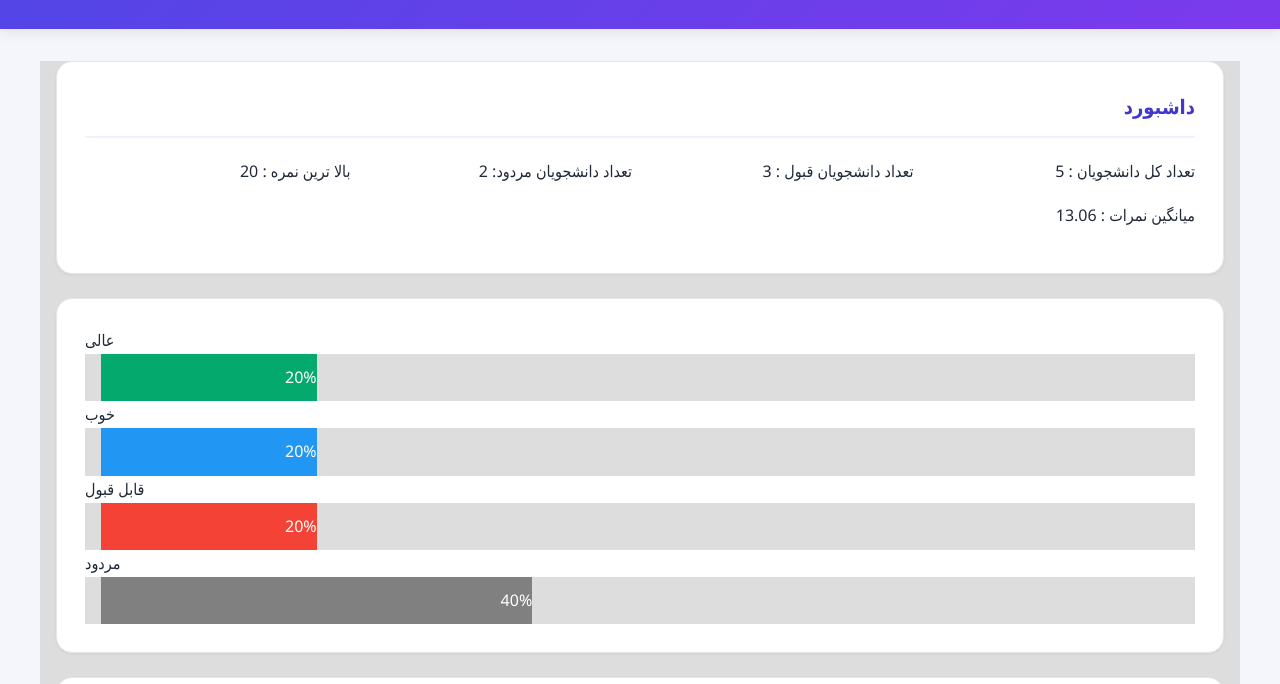
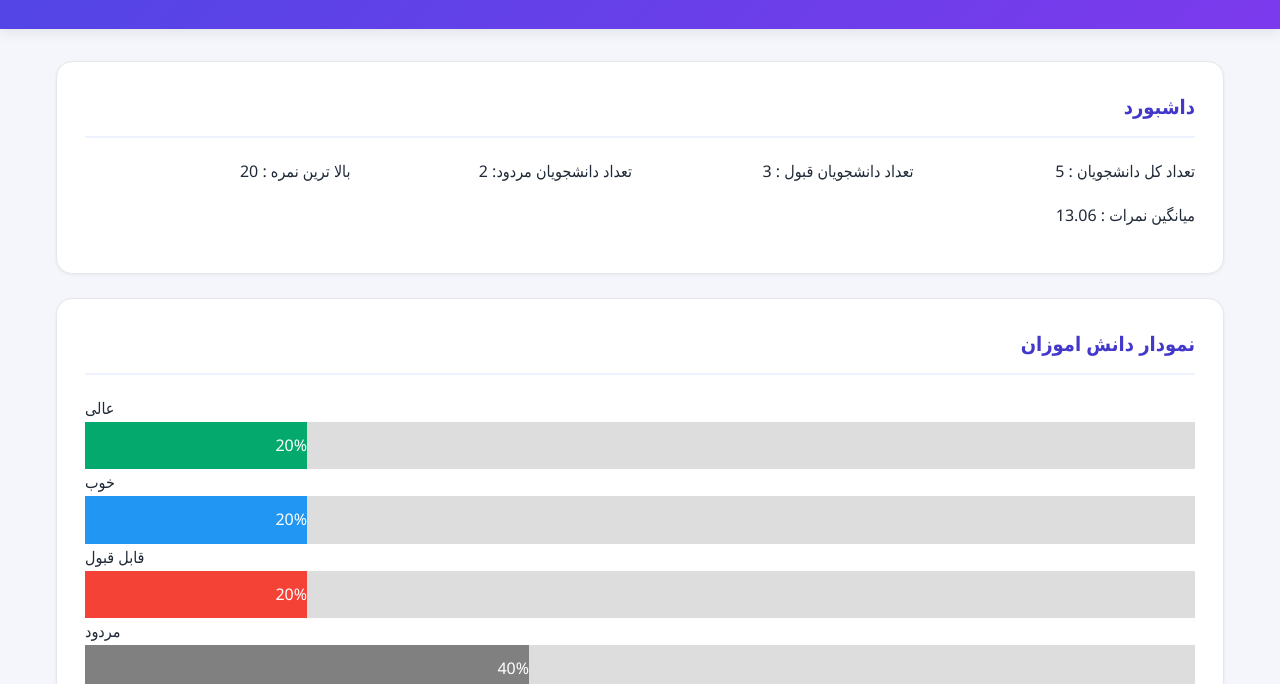
Before and after one commit to mojtaba-yavari/student-management, a plain HTML site: page index.html in a window 1280 px wide. Shown: the part 116-800 px from the top of the page. Drawn offline with Linux system fonts and the light colour scheme.

Commit message:
new edit

```diff
--- a/css/style.css
+++ b/css/style.css
@@ -633,41 +633,35 @@ body {
 }
 
 #myBtn:hover {
-  background-color: #555; /* Add a dark-grey background on hover */
+  background-color: #555;
 }
 /*//////////////////////*/
 
-/* Make sure that padding behaves as expected */
-* {
-  box-sizing: border-box;
-}
-
-/* Container for skill bars */
-.container {
-  width: 100%; /* Full width */
-  background-color: #ddd; /* Grey background */
+.container1 {
+  width: 100%;
+  background-color: #ddd;
 }
 
 .skills {
-  text-align: right; /* Right-align text */
-  padding-top: 10px; /* Add top padding */
-  padding-bottom: 10px; /* Add bottom padding */
-  color: white; /* White text color */
+  text-align: right;
+  padding-top: 10px;
+  padding-bottom: 10px;
+  color: white;
 }
 
 .al {
   width: 0%;
   background-color: #04aa6d;
-} /* Green */
+}
 .kh {
   width: 0%;
   background-color: #2196f3;
-} /* Blue */
+}
 .ga {
   width: 0%;
   background-color: #f44336;
-} /* Red */
+}
 .mr {
   width: 0%;
   background-color: #808080;
-} /* Dark Grey */
+}
--- a/index.html
+++ b/index.html
@@ -39,24 +39,26 @@
           </div>
         </div>
       </section>
+
       <section class="card" dir="ltr">
+        <h2 dir="rtl">نمودار دانش اموزان</h2>
         <p>عالی</p>
-        <div class="container">
+        <div class="container1">
           <div class="skills al">0%</div>
         </div>
 
         <p>خوب</p>
-        <div class="container">
+        <div class="container1">
           <div class="skills kh">0%</div>
         </div>
 
         <p>قابل قبول</p>
-        <div class="container">
+        <div class="container1">
           <div class="skills ga">0%</div>
         </div>
 
         <p>مردود</p>
-        <div class="container">
+        <div class="container1">
           <div class="skills mr">0%</div>
         </div>
       </section>
```
